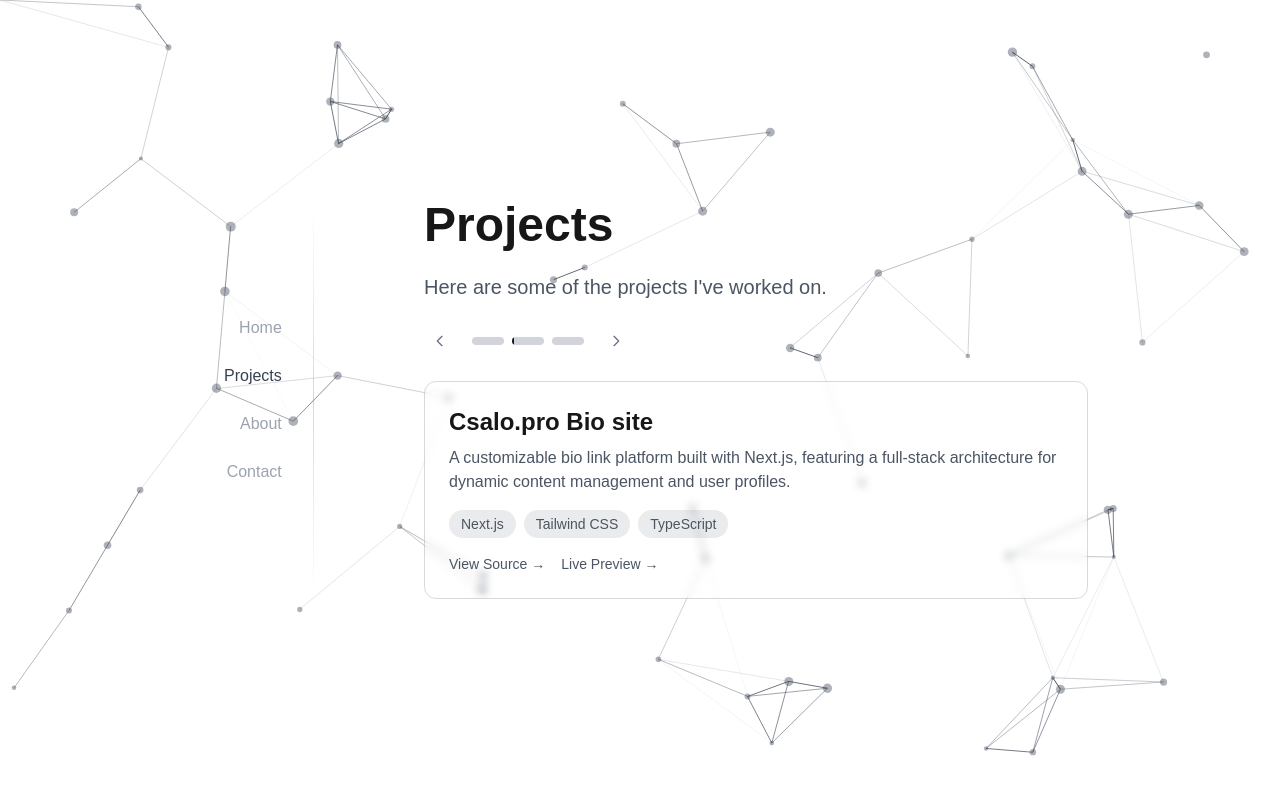
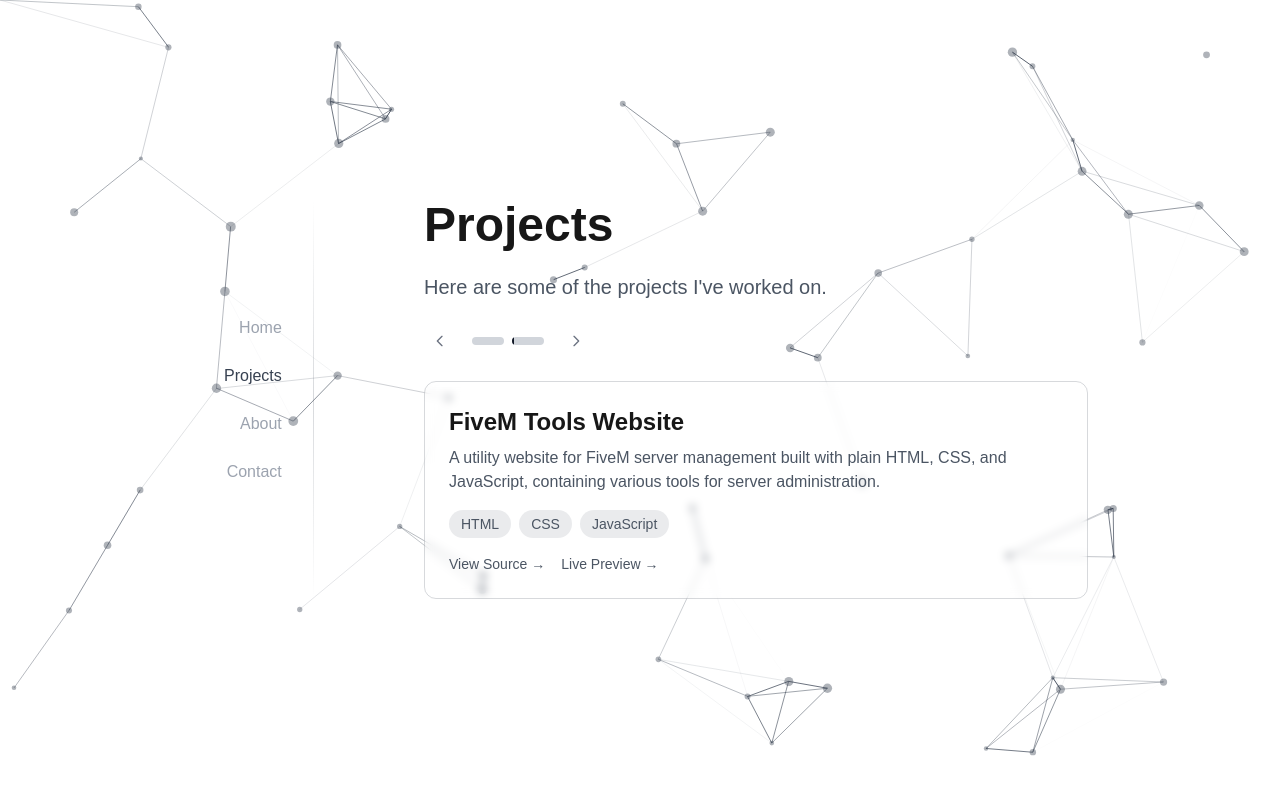
Before and after one commit to SSnowly/snowy_web, a Next.js app: page /projects in a window 1280 px wide. Shown: the top 794 px of the page. Built offline with nearby package versions, Linux system fonts and the light colour scheme.

Commit message:
remove csalo.pro (its a scam)

```diff
--- a/app/projects/page.tsx
+++ b/app/projects/page.tsx
@@ -9,13 +9,6 @@
     tech: ['Next.js', 'Tailwind CSS', 'TypeScript'],
     link: 'https://github.com/SSnowly/snowy_web',
     preview: 'https://snowy-web.vercel.app/'
-  },
-  {
-    title: 'Csalo.pro Bio site',
-    description: 'A customizable bio link platform built with Next.js, featuring a full-stack architecture for dynamic content management and user profiles.',
-    tech: ['Next.js', 'Tailwind CSS', 'TypeScript'],
-    link: 'none',
-    preview: 'https://csalo.pro'
   },
   {
     title: 'FiveM Tools Website',
```
